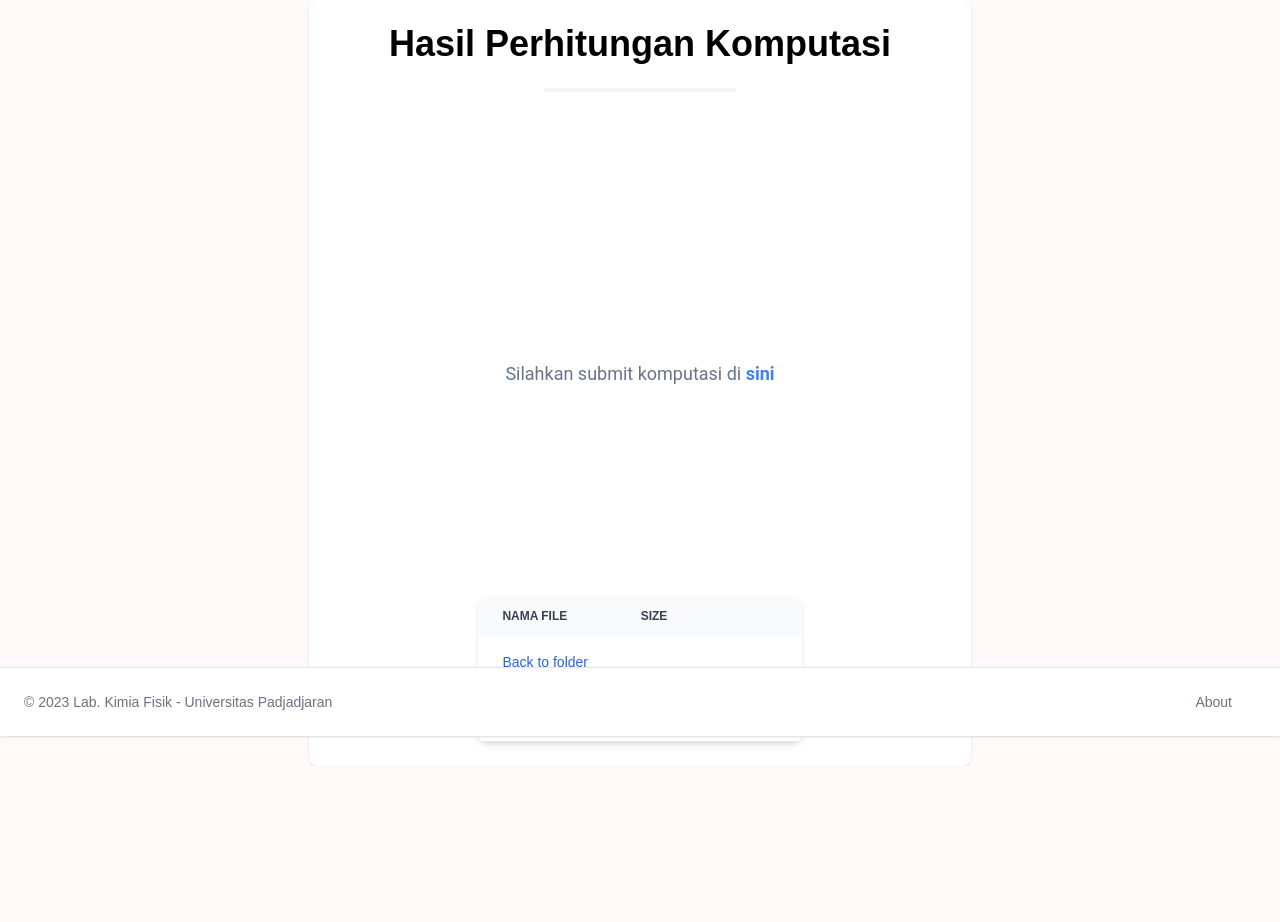
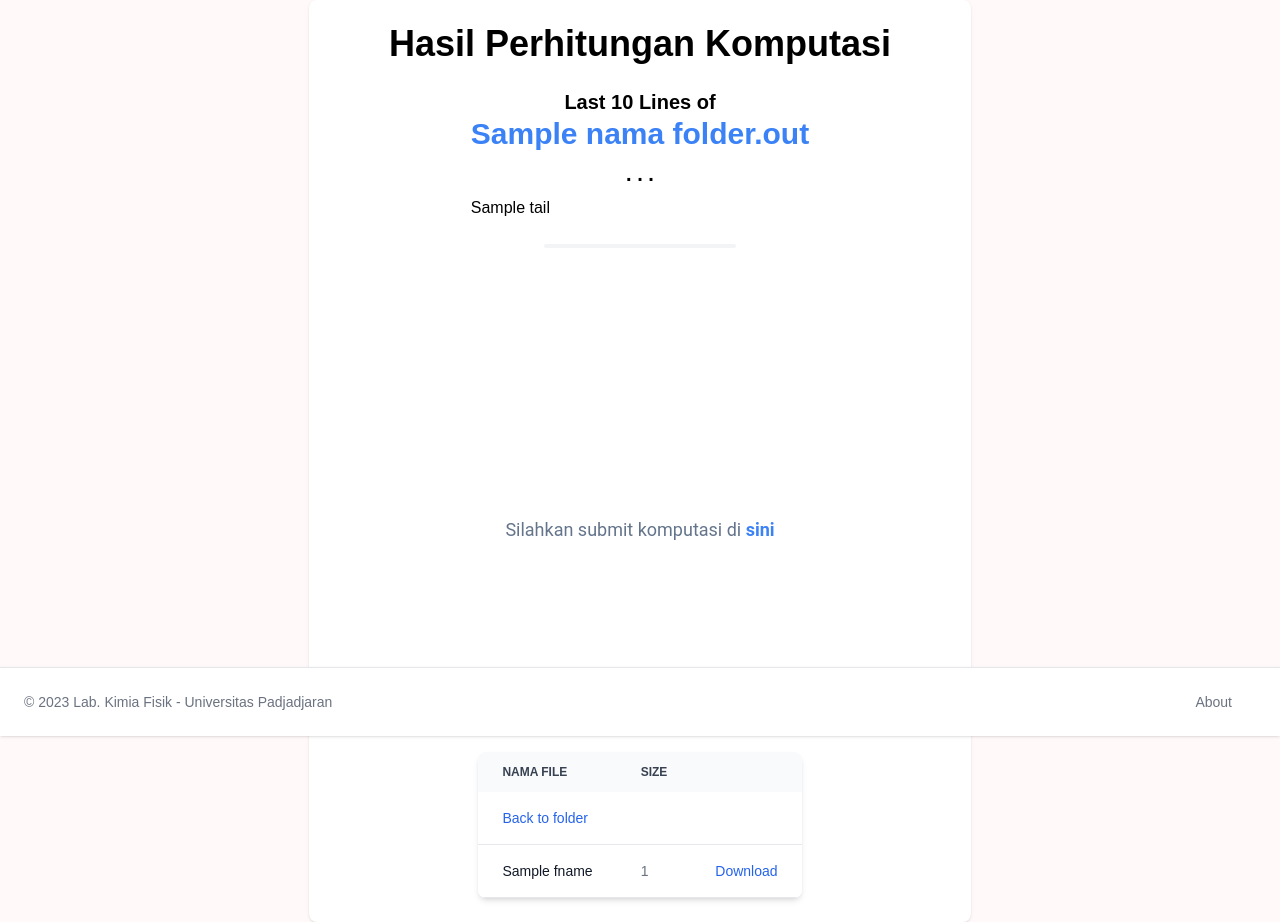
Before and after one commit to MrFlinxy/SKF-Interface, a Flask app: template server_kimia_fisik/templates/result_files.html in a window 1280 px wide. Shown: the part 64-986 px from the top of the page. Before the commit the page ends 830 px from the top, so only its background shows below. Run offline with Flask 3, Linux system fonts and the light colour scheme; the template is opened without the code that fills it: most values are stand-ins (such as "Sample title", 1, 10 or a date in 2020).

Commit message:
Added 10 last lines of the result file

```diff
--- a/server_kimia_fisik/static/dist/css/output.css
+++ b/server_kimia_fisik/static/dist/css/output.css
@@ -1964,6 +1964,11 @@ video {
   background-color: rgb(255 255 255 / var(--tw-bg-opacity));
 }
 
+.bg-red-300 {
+  --tw-bg-opacity: 1;
+  background-color: rgb(252 165 165 / var(--tw-bg-opacity));
+}
+
 .decoration-slice {
   -webkit-box-decoration-break: slice;
           box-decoration-break: slice;
@@ -2294,6 +2299,11 @@ video {
 .text-xs {
   font-size: 0.75rem;
   line-height: 1rem;
+}
+
+.text-3xl {
+  font-size: 1.875rem;
+  line-height: 2.25rem;
 }
 
 .font-bold {
--- a/server_kimia_fisik/templates/result_files.html
+++ b/server_kimia_fisik/templates/result_files.html
@@ -55,6 +55,16 @@
   <body class="grid place-items-center bg-background">
     <div class="grid max-w-2xl place-items-center rounded-lg bg-white px-10 py-6 shadow md:mt-0 md:max-w-3xl md:px-20 lg:max-w-4xl xl:max-w-5xl 2xl:max-w-6xl">
       <div class="text-center font-poppins text-2xl font-bold md:text-3xl lg:text-4xl">Hasil Perhitungan Komputasi</div>
+
+      <div class="pt-6">
+        <h2 class="grid font-semibold text-xl place-items-center pb-2">
+          Last 10 Lines of <span><a class="text-blue-500 text-3xl" href="/download/{{nama_folder}}/{{nama_folder}}.out">{{nama_folder}}.out</a></span>
+        </h2>
+        <h2 class="grid font-semibold text-xl place-items-center pb-2">. . .</h2>
+        {% for i in tail %}
+        <p class="grid place-items-start">{{ i }}</p>
+        {% endfor %}
+      </div>
       <hr class="mx-auto my-4 h-1 w-48 rounded border-0 bg-gray-100 dark:bg-gray-700 md:my-6" />
       {% for i in show %}
       <div class="py-52 text-center font-roboto text-2xl font-bold text-slate-300">
```
Also changed, not shown: server_kimia_fisik/routes.py (+9 -1 lines).
